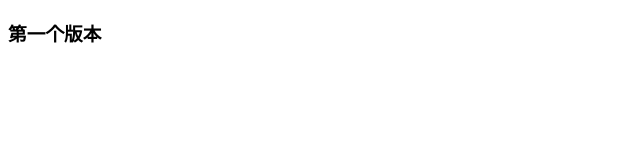
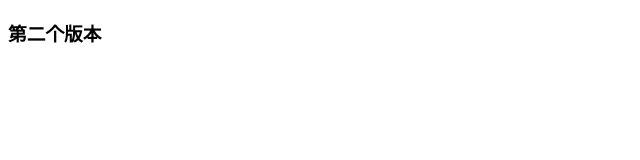
Before and after one commit to wangzeaini/-, a plain HTML site: page index.html in a window 1280 px wide. Shown: the full height of the page, 0-640 px from the left. Drawn offline with Linux system fonts and the light colour scheme.

Commit message:
第二次修改

```diff
--- a/index.html
+++ b/index.html
@@ -5,6 +5,6 @@
 	<title>Document</title>
 </head>
 <body>
-	<h3>第一个版本</h3>
+	<h3>第二个版本</h3>
 </body>
 </html>
```
